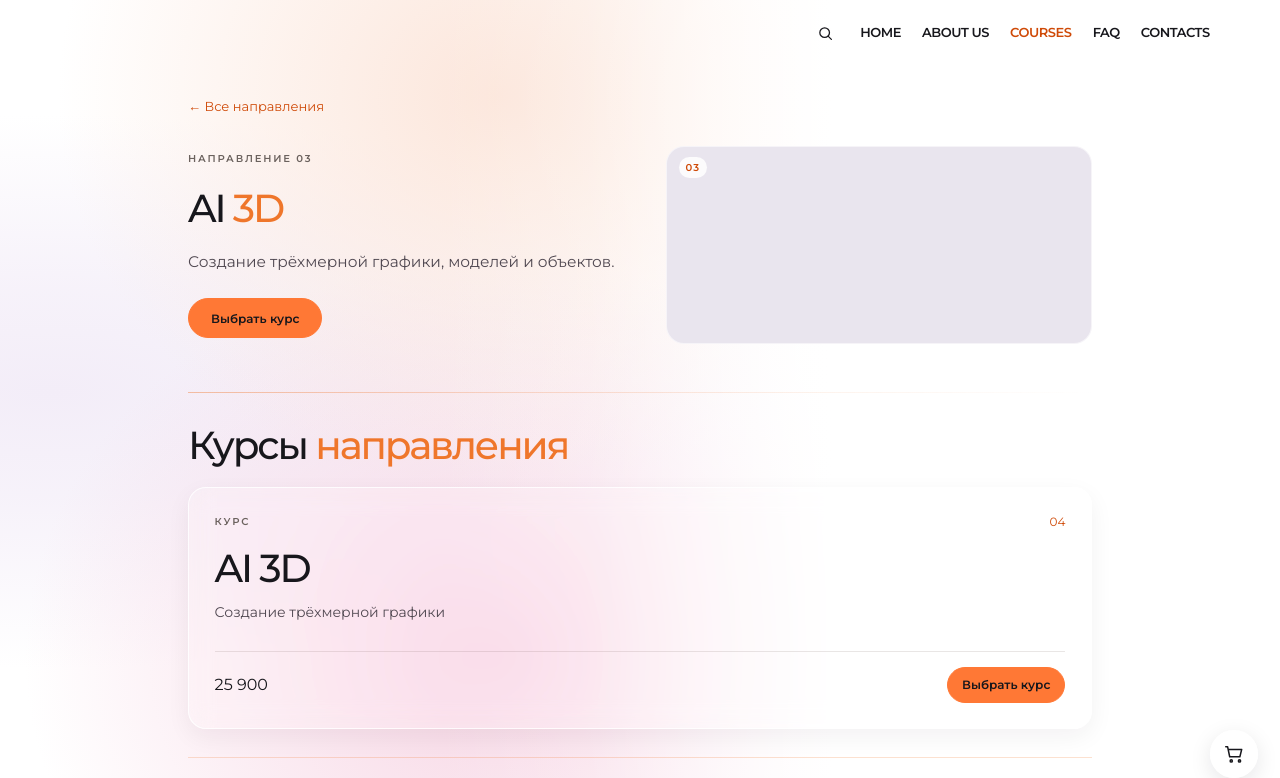
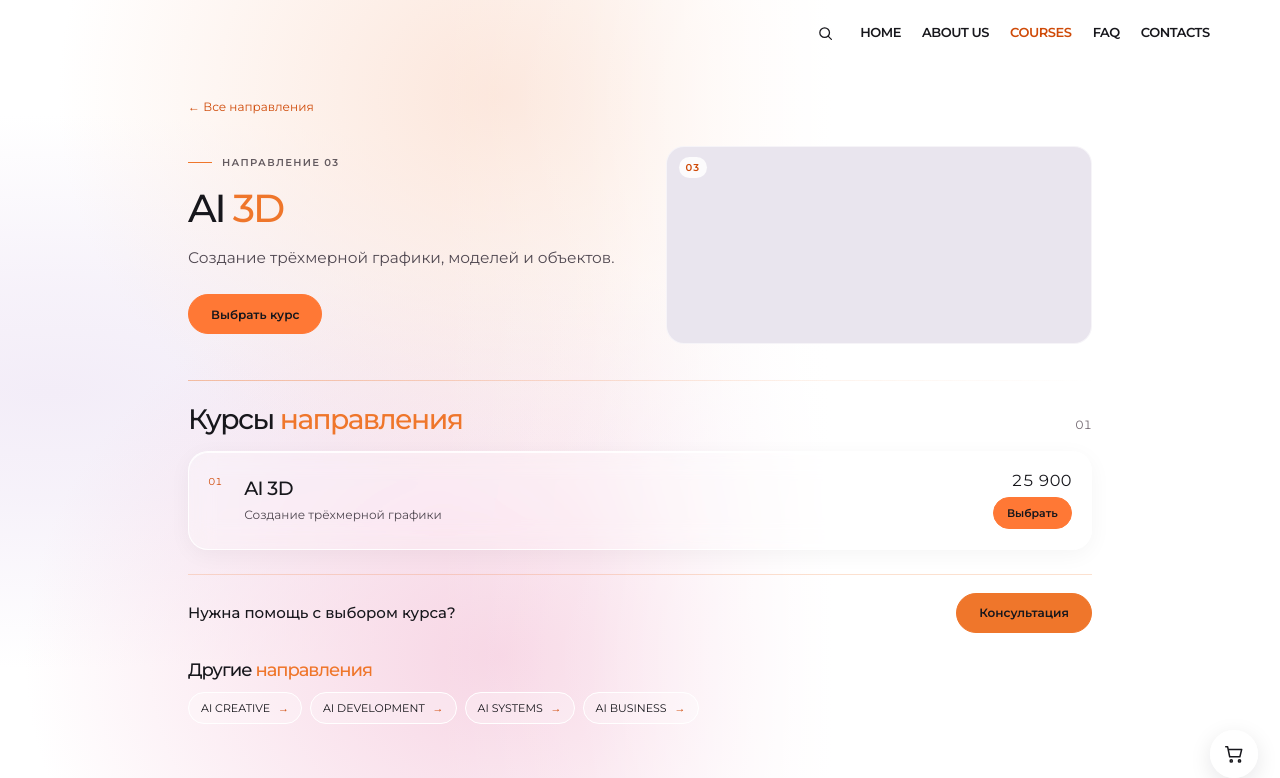
Before and after one commit to fuks19200-ctrl/09, a Next.js app: page /courses/3d/ in a window 1280 px wide. Shown: the top 778 px of the page. Built offline with nearby package versions, Linux system fonts and the light colour scheme.

Commit message:
Remove promotional catalogue clutter and redesign course direction pages with compact editorial glass rows

```diff
--- a/app/components/CourseCart.tsx
+++ b/app/components/CourseCart.tsx
@@ -157,25 +157,9 @@ export function StartCustomProgram() {
 export function RegularModeOnly({ children }: { children: ReactNode }) {
   return useCart().mode === "regular" ? <>{children}</> : null;
 }
-export function CustomProgramBanner() {
-  const cart = useCart();
-  if (cart.mode !== "custom") return null;
-  return <div className="custom-program-banner">
-    <div><strong>Собери свою программу · −{customProgramDiscount}%</strong><p>Выберите минимум {customProgramMin} отдельных курса. Выбрано: {cart.customIds.length}.</p></div>
-    <div className="custom-banner-actions"><button type="button" onClick={cart.open}>Корзина</button><button type="button" onClick={() => cart.setMode("regular")}>Выйти из режима</button></div>
-  </div>;
-}
 export function CoursePrice({ courseId }: { courseId: string }) {
   const cart = useCart();
   const item = catalogue.find((entry) => entry.id === courseId);
   if (!item) return null;
   return cart.mode === "custom" && eligible.has(courseId) ? <span className="custom-price"><del>{number(item.price)}</del><strong>{number(customCoursePrice(item.price))}</strong></span> : <span aria-label={money(item.price)}>{number(item.price)}</span>;
 }
-export function DirectionCustomPrices({ courseIds }: { courseIds: string[] }) {
-  const cart = useCart();
-  if (cart.mode !== "custom") return null;
-  return <div className="custom-direction-prices">{courseIds.map((id) => {
-    const item = catalogue.find((entry) => entry.id === id);
-    return item ? <div className="custom-direction-price-row" key={id}><span>{item.name}</span><CoursePrice courseId={id} /></div> : null;
-  })}</div>;
-}
--- a/app/components/CoursesContent.tsx
+++ b/app/components/CoursesContent.tsx
@@ -1,5 +1,5 @@
 import { courses, directions, contact, programs } from "../data/courses";
-import { AddCourseButton, StartCustomProgram, CustomProgramBanner, DirectionCustomPrices } from "./CourseCart";
+import { AddCourseButton, StartCustomProgram } from "./CourseCart";
 
 export default function CoursesContent({ embedded = false }: { embedded?: boolean }) {
   const Heading = embedded ? "h2" : "h1";
@@ -77,7 +77,6 @@ export default function CoursesContent({ embedded = false }: { embedded?: boolea
             </div>
             <p>Пять направлений. Выберите отдельный курс под свои цели.</p>
           </header>
-          <CustomProgramBanner />
           <div className="specialty-grid specialty-grid--directions">
             {directions.map((direction) => {
               const modules = courses.filter((course) => direction.modules.includes(course.name));
@@ -90,7 +89,6 @@ export default function CoursesContent({ embedded = false }: { embedded?: boolea
                   <div className="specialty-content">
                     <h3>{direction.name}</h3>
                     <p>{direction.description}</p>
-                    <DirectionCustomPrices courseIds={modules.map((course) => course.theme)} />
                     <div className="direction-card-footer">
                       <span>{modules.length === 1 ? "Программа" : modules.length + " курса"}</span>
                       <span className="direction-details-label">Подробнее <span aria-hidden="true">→</span></span>
--- a/app/courses/[direction]/page.tsx
+++ b/app/courses/[direction]/page.tsx
@@ -1,7 +1,7 @@
 import type { Metadata } from "next";
 import { notFound } from "next/navigation";
 import SiteNav from "../../components/SiteNav";
-import { AddCourseButton, CoursePrice, CustomProgramBanner, RegularModeOnly } from "../../components/CourseCart";
+import { AddCourseButton, CoursePrice, RegularModeOnly } from "../../components/CourseCart";
 import CreativeCarousel from "../../components/CreativeCarousel";
 import { courses, directions, contact, creativeBundle } from "../../data/courses";
 
@@ -32,14 +32,13 @@ export default async function DirectionPage({ params }: Props) {
       <section className="direction-page-screen" aria-labelledby="direction-title">
         <div className="courses-container">
           <a className="direction-back" href="/courses/#directions">← Все направления</a>
-          <CustomProgramBanner />
           <div className={isCreative ? "creative-direction-layout" : undefined}>
             <div className={isCreative ? "creative-direction-copy" : undefined}>
           <header className="direction-page-hero">
             <div>
-              <p className="courses-kicker">НАПРАВЛЕНИЕ {direction.code}</p>
+              <p className="courses-kicker direction-editorial-kicker">Направление {direction.code}</p>
               <h1 id="direction-title">AI <span>{direction.name.slice(3)}</span></h1>
-              <p>{direction.description}</p>
+              <p className="direction-editorial-description">{direction.description}</p>
               {isCreative ? (
                 <RegularModeOnly><div className="creative-bundle-offer">
                   <p className="creative-bundle-caption">Полный курс · 3 программы</p>
@@ -58,17 +57,21 @@ export default async function DirectionPage({ params }: Props) {
             </div>}
           </header>
           <section id="modules" className="direction-page-modules" aria-labelledby="modules-title">
-            <h2 id="modules-title">{isCreative ? "В курс " : "Курсы "}<span>{isCreative ? "входит" : "направления"}</span></h2>
-            {isCreative && <p className="creative-modules-note">Все три программы входят в AI CREATIVE. Можно приобрести каждую отдельно.</p>}
+            <div className="direction-modules-heading">
+              <h2 id="modules-title">{isCreative ? "В курс " : "Курсы "}<span>{isCreative ? "входит" : "направления"}</span></h2>
+              <span className="direction-module-count">{String(modules.length).padStart(2,"0")}</span>
+            </div>
             <div className="direction-page-grid">
               {modules.map((course) => (
                 <article className="direction-page-module" key={course.name}>
-                  <div className="direction-module-top"><p className="courses-kicker">КУРС</p><span>{course.code}</span></div>
-                  <h3>{course.name}</h3>
-                  <p>{course.description}</p>
+                  <span className="direction-module-index" aria-hidden="true">{String(modules.indexOf(course) + 1).padStart(2,"0")}</span>
+                  <div className="direction-module-copy">
+                    <h3>{course.name}</h3>
+                    <p>{course.description}</p>
+                  </div>
                   <div className="direction-page-module-footer">
                     <CoursePrice courseId={course.theme} />
-                    <AddCourseButton courseId={course.theme} className="course-action direction-primary" />
+                    <AddCourseButton courseId={course.theme} className="course-action direction-primary" label="Выбрать" />
                   </div>
                 </article>
               ))}
--- a/app/globals.css
+++ b/app/globals.css
@@ -2559,18 +2559,10 @@ body:has(.courses-page) { overflow-x: hidden; overflow-y: auto; }
 
 
 /* Individual programme: restrained pricing, separate selection and three-course minimum. */
-.custom-program-banner { display:flex; align-items:center; justify-content:space-between; flex-wrap:wrap; gap:12px; padding:16px 20px; margin:0 0 22px; border:1px solid rgba(255,255,255,.9); border-radius:18px; background:rgba(255,255,255,.28); -webkit-backdrop-filter:blur(12px); backdrop-filter:blur(12px); }
-.custom-program-banner strong { font-size:15px; font-weight:550; color:#17171c; }
-.custom-program-banner p { margin:5px 0 0; font-size:12px; line-height:1.5; color:#504851; }
-.custom-banner-actions { display:flex; flex-wrap:wrap; gap:8px; }
-.custom-banner-actions button { min-height:32px; padding:7px 12px; font-size:11px; background:rgba(255,255,255,.5); color:#17171c; border:1px solid rgba(255,255,255,.9); box-shadow:none; }
-.custom-banner-actions button:first-child { background:#ff7835; border-color:#ff7835; }
 .custom-price { display:inline-flex; flex-wrap:wrap; align-items:baseline; justify-content:flex-end; gap:8px; white-space:nowrap; font-variant-numeric:tabular-nums; }
 .custom-price del { color:#736971; font-size:12px; font-weight:400; }
 .custom-price strong { font-size:16px; font-weight:500; color:#b7470c; letter-spacing:-.025em; }
 .direction-page-module-footer .custom-price strong { font-size:20px; }
-.custom-direction-prices { display:grid; gap:9px; margin:0 0 15px; }
-.custom-direction-price-row { display:flex; align-items:baseline; justify-content:space-between; flex-wrap:wrap; gap:5px 10px; font-size:12px; color:#17171c; }
 .course-cart-tabs { display:flex; gap:5px; padding:4px; border-radius:14px; background:rgba(23,23,28,.045); margin-bottom:14px; }
 .course-cart-tabs button { flex:1; min-height:34px; padding:6px 8px; background:transparent; color:#645b60; font-size:10px; box-shadow:none; border:0; border-radius:10px; }
 .course-cart-tabs button[aria-pressed="true"] { background:rgba(255,255,255,.9); color:#17171c; }
@@ -2584,3 +2576,56 @@ body:has(.courses-page) { overflow-x: hidden; overflow-y: auto; }
 .custom-cart-more { display:block; text-align:center; margin-top:14px; font-size:12px; color:#b7470c; text-decoration:none; }
 .custom-cart-confirmed { padding:12px 0 0; font-size:12px; line-height:1.5; }
 .custom-cart-confirmed a { display:block; margin-top:7px; color:#b7470c; }
+
+
+/* Editorial direction pages — clean typography, translucent material, compact course rows. */
+.courses-directions .specialty-grid--directions { align-items: stretch; }
+.courses-directions .specialty-card--direction { display:flex; flex-direction:column; height:100%; }
+.courses-directions .specialty-card--direction .specialty-content { flex:1; }
+.courses-directions .specialty-card--direction .direction-card-footer { margin-top:auto; }
+.direction-page .direction-back { font-size:12px; margin-bottom:clamp(22px,4vh,40px); }
+.direction-page .direction-page-hero { padding-bottom:clamp(24px,4.5vh,48px); }
+.direction-page .direction-editorial-kicker { display:flex; align-items:center; gap:10px; text-transform:uppercase; font-size:10px; font-weight:550; letter-spacing:.13em; color:#645b60; margin:0 0 18px; }
+.direction-page .direction-editorial-kicker::before { content:""; width:24px; height:1px; background:#ef762b; }
+.direction-page .direction-page-hero h1 { margin:0 0 16px; font-size:var(--section-heading-size); line-height:1.1; }
+.direction-page .direction-editorial-description { font-size:clamp(14px,1.1vw,17px); line-height:1.55; margin:0 0 20px; }
+.direction-page .creative-bundle-offer { display:grid; grid-template-columns:minmax(0,1fr) auto; align-items:center; column-gap:18px; row-gap:7px; border-top:1px solid rgba(23,23,28,.10); padding-top:18px; margin-top:20px; }
+.direction-page .creative-bundle-caption { grid-column:1 / -1; font-size:11px; }
+.direction-page .creative-bundle-price { gap:12px; }
+.direction-page .creative-bundle-price strong { font-size:clamp(26px,2.6vw,38px); }
+.direction-page .creative-bundle-price del { font-size:clamp(13px,1.15vw,17px); }
+.direction-page .creative-bundle-saving { grid-column:1; grid-row:3; font-size:11px; margin:0; }
+.direction-page .creative-bundle-offer .course-action { grid-column:2; grid-row:2 / 4; min-height:40px; padding:10px 16px; font-size:11px; }
+.direction-page .direction-page-modules { padding-top:clamp(20px,3vh,32px); }
+.direction-page .direction-modules-heading { display:flex; align-items:baseline; justify-content:space-between; gap:12px; margin:0 0 16px; }
+.direction-page .direction-modules-heading h2 { margin:0; font-size:clamp(22px,2.2vw,32px); }
+.direction-module-count { color:#736971; font-size:12px; font-variant-numeric:tabular-nums; }
+.direction-page .direction-page-grid { grid-template-columns:minmax(0,1fr); gap:10px; }
+.direction-page .direction-page-module {
+  display:grid; grid-template-columns:22px minmax(0,1fr) auto; align-items:center; gap:14px;
+  padding:clamp(15px,1.5vw,23px); border-radius:20px; background:rgba(255,255,255,.24);
+  border:1px solid rgba(255,255,255,.88); box-shadow:0 5px 22px rgba(23,23,28,.045),inset 0 1px 0 rgba(255,255,255,.85);
+}
+.direction-module-index { color:#cf4a08; font-size:10px; align-self:start; padding-top:4px; font-variant-numeric:tabular-nums; }
+.direction-page .direction-module-copy h3 { font-family:var(--font-montserrat),sans-serif; font-weight:450; font-size:clamp(17px,1.5vw,23px); line-height:1.16; letter-spacing:-.035em; margin:0 0 6px; overflow-wrap:normal; word-break:normal; }
+.direction-module-copy p { margin:0; color:#504851; font-size:12px; line-height:1.5; }
+.direction-page .direction-page-module-footer { margin:0; padding:0; border:0; gap:7px; align-items:flex-end; justify-content:center; flex-direction:column; font-size:16px; font-variant-numeric:tabular-nums; }
+.direction-page .direction-page-module-footer .course-action { min-height:32px; padding:6px 13px; font-size:11px; max-width:145px; white-space:normal; text-align:center; }
+.direction-page .direction-page-module-footer .custom-price { gap:6px; }
+.direction-page .direction-page-module-footer .custom-price del { font-size:11px; }
+.direction-page .direction-page-module-footer .custom-price strong { font-size:17px; font-weight:500; }
+.direction-page .courses-help { margin-top:24px; padding-top:18px; }
+.direction-page .direction-related { margin-top:28px; }
+.direction-page .direction-related h2 { font-size:18px; margin-bottom:12px; }
+.direction-page .direction-related > div { gap:8px; }
+.direction-page .direction-related a { padding:8px 12px; font-size:11px; }
+.direction-page--creative .creative-direction-layout { grid-template-columns:minmax(0,1.15fr) minmax(0,.85fr); gap:clamp(28px,5vw,76px); }
+@media(max-width:800px) {
+  .direction-page--creative .creative-direction-layout { grid-template-columns:minmax(0,1fr); gap:28px; }
+}
+@media(max-width:480px) {
+  .direction-page .creative-bundle-offer { grid-template-columns:minmax(0,1fr); }
+  .direction-page .creative-bundle-offer .course-action { grid-column:1; grid-row:auto; justify-self:start; }
+  .direction-page .direction-page-module { grid-template-columns:18px minmax(0,1fr); gap:10px; }
+  .direction-page .direction-page-module-footer { grid-column:2; flex-direction:row; justify-content:space-between; align-items:center; padding-top:10px; border-top:1px solid rgba(23,23,28,.08); }
+}
```
